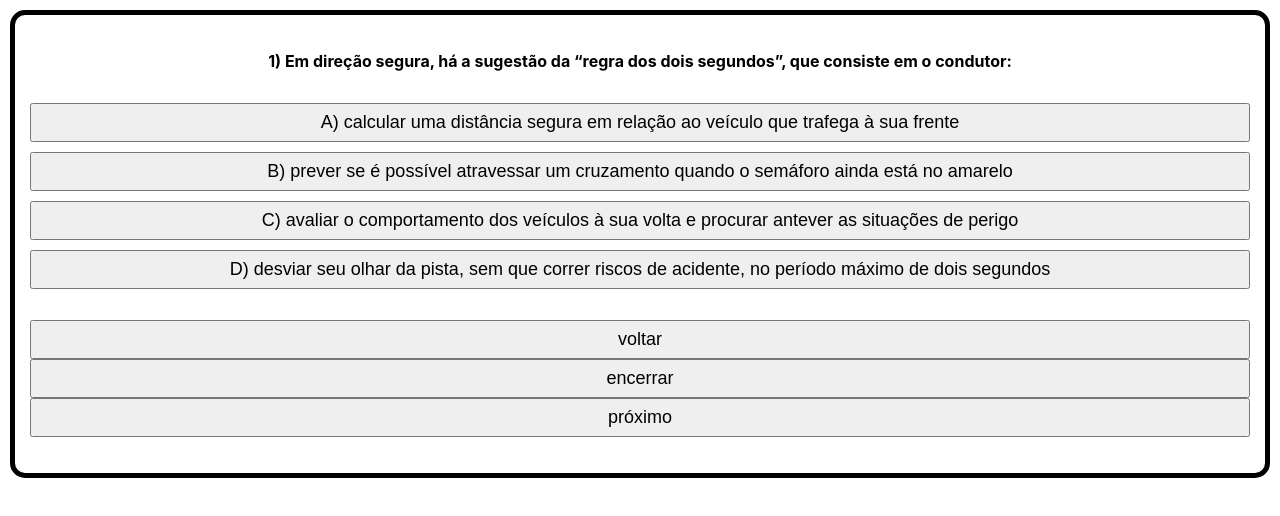
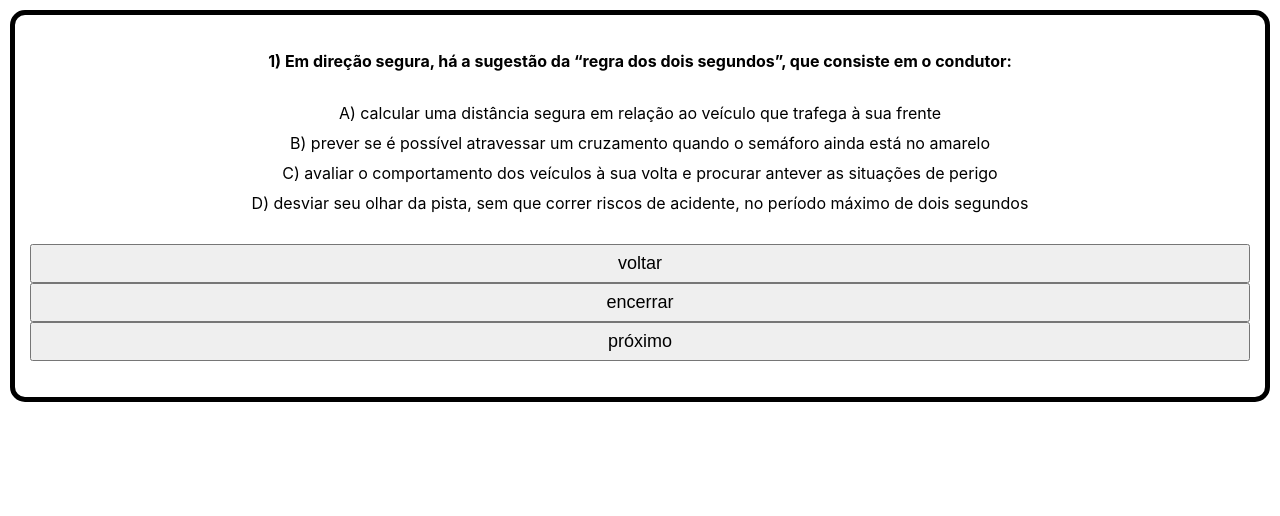
Before and after one commit to edsonmendz/questionario, a React (Create React App) app: page /perguntas in a window 1280 px wide. Shown: the top 516 px of the page. Built offline with nearby package versions, Linux system fonts and the light colour scheme.

Commit message:
me perdi

```diff
--- a/src/App.jsx
+++ b/src/App.jsx
@@ -2,7 +2,7 @@ import { BrowserRouter as Router, Routes, Route } from "react-router-dom";
 import './App.css';
 import Container from "./paginas/container";
 import Home from "./paginas/home";
-import Perguntas from "./paginas/Perguntas";
+import Perguntas from "./paginas/perguntas";
 
 function App() {
   return (
@@ -11,7 +11,7 @@ function App() {
         <Container >
           <Routes>
             <Route exact path="/" element= {< Home />}/>
-            <Route path="/Perguntas" element= {<Perguntas />}/>
+            <Route path="/perguntas" element= {<Perguntas />}/>
           </Routes>
         </Container>
       </Router>
--- a/src/paginas/PerguntaComponente.jsx
+++ b/src/paginas/PerguntaComponente.jsx
@@ -1,36 +1,38 @@
-import React from 'react';
 import './perguntas.css'
+import React, { useState, useEffect } from 'react';
 
-function PerguntaComponente({ perguntaAtualObjeto, indice, escolherResposta }) {
-    if (!perguntaAtualObjeto) {
-        return null; // Retorna null se perguntaAtualObjeto for undefined
-    }
+function PerguntaComponente({ perguntaAtualObjeto, indice, escolherResposta, respostaSelecionada }) {
+    const [respostaSelecionadaLocal, setRespostaSelecionadaLocal] = useState(respostaSelecionada);
+
+    useEffect(() => {
+        setRespostaSelecionadaLocal(respostaSelecionada);
+    }, [respostaSelecionada]);
+
+    const handleClick = (indiceResposta) => {
+        escolherResposta(indiceResposta);
+        setRespostaSelecionadaLocal(indiceResposta);
+    };
+
+    // Define a classe condicionalmente com base na resposta selecionada e no estado da pergunta atualmente respondida
+    const getClass = (indiceResposta) => {
+        if (respostaSelecionadaLocal === indiceResposta) {
+            return 'selecionada';
+        }
+        if (respostaSelecionada !== null) {
+            return 'resposta-respondida';
+        }
+        return '';
+    };
 
     return (
         <div>
-            <h4><span>{indice + ") "}</span>{perguntaAtualObjeto.pergunta}</h4>
+            <h4>{indice + ") " + perguntaAtualObjeto.pergunta}</h4>
             <div>
                 <ul>
-                    <li>
-                        <button onClick={() => escolherResposta(0)}>
-                            <span>A) </span>{perguntaAtualObjeto.r01}
-                        </button>
-                    </li>
-                    <li>
-                        <button onClick={() => escolherResposta(1)}>
-                            <span>B) </span>{perguntaAtualObjeto.r02}
-                        </button>
-                    </li>
-                    <li>
-                        <button onClick={() => escolherResposta(2)}>
-                            <span>C) </span>{perguntaAtualObjeto.r03}
-                        </button>
-                    </li>
-                    <li>
-                        <button onClick={() => escolherResposta(3)}>
-                            <span>D) </span>{perguntaAtualObjeto.r04}
-                        </button>
-                    </li>
+                    <li onClick={() => handleClick(1)} className={getClass(1)}>{"A) " + perguntaAtualObjeto.r01}</li>
+                    <li onClick={() => handleClick(2)} className={getClass(2)}>{"B) " + perguntaAtualObjeto.r02}</li>
+                    <li onClick={() => handleClick(3)} className={getClass(3)}>{"C) " + perguntaAtualObjeto.r03}</li>
+                    <li onClick={() => handleClick(4)} className={getClass(4)}>{"D) " + perguntaAtualObjeto.r04}</li>
                 </ul>
             </div>
         </div>
--- a/src/paginas/perguntas.css
+++ b/src/paginas/perguntas.css
@@ -13,6 +13,6 @@ button {
     width: 100%;
 }
 
-.escolhido {
+.selecionada {
     background-color: aqua;
 }
```
